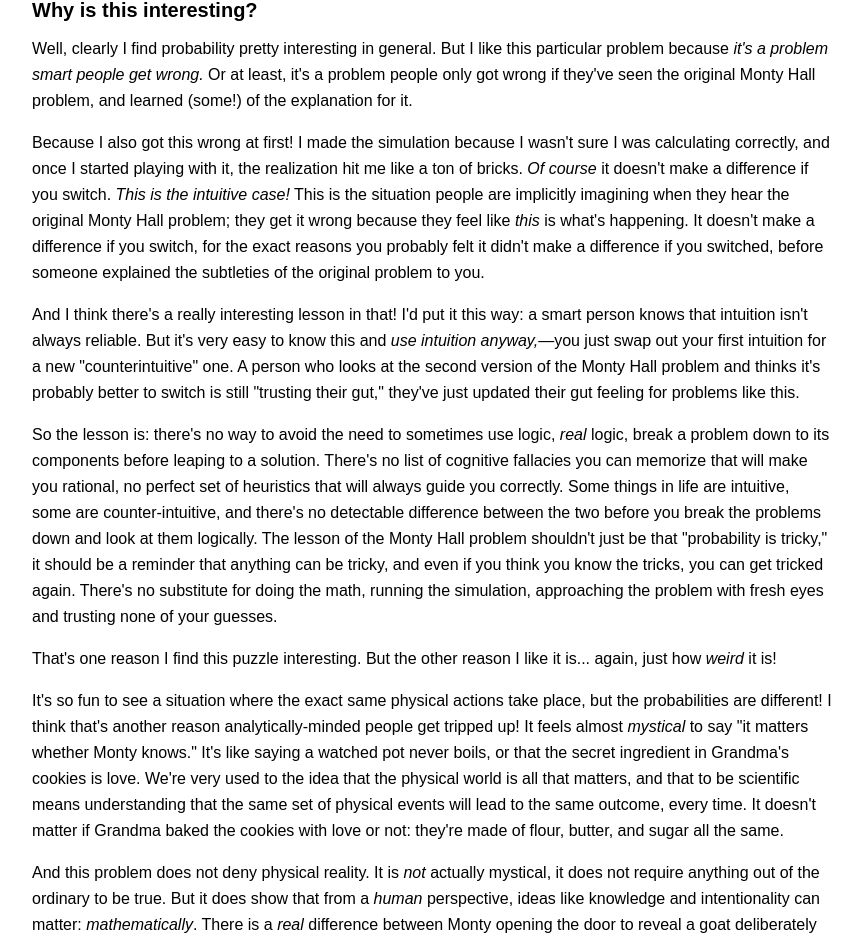
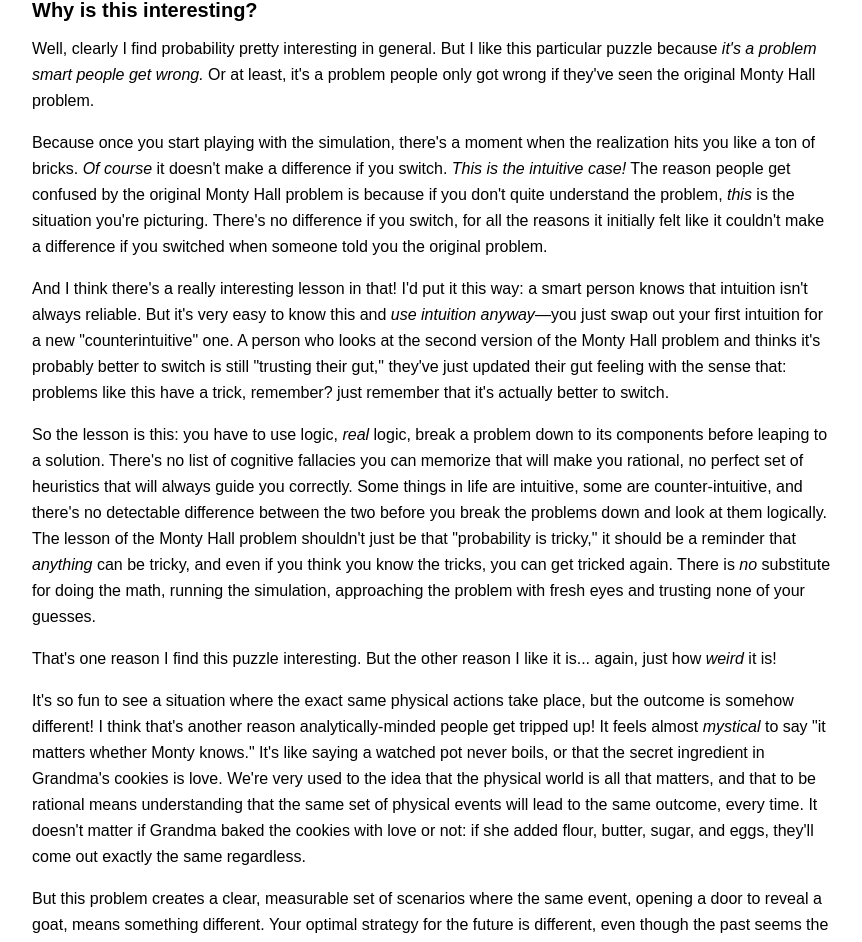
Before and after one commit to bbctol/does-monty-know, a Next.js app: page /explanation in a window 1280 px wide. Shown: the part 8571-9513 px from the top of the page, without its empty margins (208-1070 px from the left). Built offline with nearby package versions, Linux system fonts and the light colour scheme.

Commit message:
Update explanation.js
edited last section

```diff
--- a/pages/explanation.js
+++ b/pages/explanation.js
@@ -386,42 +386,43 @@ export default function Explanation() {
                   Why is this interesting?
                 </h3>
                 <p className="text-black mb-4 leading-relaxed">
-                  Well, clearly I find probability pretty interesting in general. But I like this particular problem because <em>it's a problem smart people get wrong.</em> Or at least, it's a problem
-                  people only got wrong if they've seen the original Monty Hall problem, and learned (some!) of the explanation for it.
+                  Well, clearly I find probability pretty interesting in general. But I like this particular puzzle because <em>it's a problem smart people get wrong.</em> Or at least, it's a problem
+                  people only got wrong if they've seen the original Monty Hall problem.
                 </p>
                 <p className="text-black mb-4 leading-relaxed">
-                  Because I also got this wrong at first! I made the simulation because I wasn't sure I was calculating correctly, and once I started playing with it, the realization hit me like a ton of bricks. <em>Of course</em> it doesn't make a difference if you
-                  switch. <em>This is the intuitive case!</em> This is the situation people are implicitly imagining when they hear the original Monty Hall problem; they get it wrong
-                  because they feel like <em>this</em> is what's happening. It doesn't make a difference if you switch, for the exact reasons you probably felt it didn't make a difference if you switched,
-                  before someone explained the subtleties of the original problem to you.
+                  Because once you start playing with the simulation, there's a moment when the realization hits you like a ton of bricks. <em>Of course</em> it doesn't make a difference if you
+                  switch. <em>This is the intuitive case!</em> The reason people get confused by the original Monty Hall problem is because if you don't quite understand the problem, <em>this</em> is the situation
+                  you're picturing. There's no difference if you switch, for all the reasons it initially felt like it couldn't make a difference if you switched when someone told you the original problem.
                 </p>
                 <p className="text-black mb-4 leading-relaxed">
-                  And I think there's a really interesting lesson in that! I'd put it this way: a smart person knows that intuition isn't always reliable. But it's very easy to know this and <em>use intuition anyway,</em>—you just swap out
+                  And I think there's a really interesting lesson in that! I'd put it this way: a smart person knows that intuition isn't always reliable. But it's very easy to know this and <em>use intuition anyway</em>—you just swap out
                   your first intuition for a new "counterintuitive" one. A person who looks at the second version of the Monty Hall problem and thinks it's probably better to switch is still "trusting their gut," they've just
-                  updated their gut feeling for problems like this.
+                  updated their gut feeling with the sense that: problems like this have a trick, remember? just remember that it's actually better to switch.
                 </p>
                 <p className="text-black mb-4 leading-relaxed">
-                  So the lesson is: there's no way to avoid the need to sometimes use logic, <em>real</em> logic, break a problem down to its components before leaping to a solution. There's no list of cognitive
+                  So the lesson is this: you have to use logic, <em>real</em> logic, break a problem down to its components before leaping to a solution. There's no list of cognitive
                   fallacies you can memorize that will make you rational, no perfect set of heuristics that will always guide you correctly. Some things in life are intuitive, some are counter-intuitive, and
                   there's no detectable difference between the two before you break the problems down and look at them logically. The lesson of the Monty Hall problem shouldn't just be that "probability is tricky," it should be
-                  a reminder that anything can be tricky, and even if you think you know the tricks, you can get tricked again. There's no substitute for doing the math, running the simulation, approaching the problem
+                  a reminder that <em>anything</em> can be tricky, and even if you think you know the tricks, you can get tricked again. There is <em>no</em> substitute for doing the math, running the simulation, approaching the problem
                   with fresh eyes and trusting none of your guesses.
                 </p>
                 <p className="text-black mb-4 leading-relaxed">
                   That's one reason I find this puzzle interesting. But the other reason I like it is... again, just how <em>weird</em> it is!
                 </p>
                 <p className="text-black mb-4 leading-relaxed">
-                  It's so fun to see a situation where the exact same physical actions take place, but the probabilities are different! I think that's another reason analytically-minded people get tripped up! It feels
+                  It's so fun to see a situation where the exact same physical actions take place, but the outcome is somehow different! I think that's another reason analytically-minded people get tripped up! It feels
                   almost <em>mystical</em> to say "it matters whether Monty knows." It's like saying a watched pot never boils, or that the secret ingredient in Grandma's cookies is love. We're very used to the idea
-                  that the physical world is all that matters, and that to be scientific means understanding that the same set of physical events will lead to the same outcome, every time. It doesn't matter if Grandma baked
-                  the cookies with love or not: they're made of flour, butter, and sugar all the same.
+                  that the physical world is all that matters, and that to be rational means understanding that the same set of physical events will lead to the same outcome, every time. It doesn't matter if Grandma baked
+                  the cookies with love or not: if she added flour, butter, sugar, and eggs, they'll come out exactly the same regardless.
                 </p>
                 <p className="text-black mb-4 leading-relaxed">
-                  And this problem does not deny physical reality. It is <em>not</em> actually mystical, it does not require anything out of the ordinary to be true. But it does show that from a <em>human</em> perspective,
-                  ideas like knowledge and intentionality can matter: <em>mathematically</em>. There is a <em>real</em> difference between Monty opening the door to reveal a goat deliberately or accidentally: even if it's the
-                  exact same physical event, it really does <em>mean</em> something different, in a way that matters. I don't mean this metaphorically: the difference between Monty opening the door deliberately or accidentally
-                  is the difference between a work of art made by an artist, and a perfect replica, down to the brushstroke, painted by a machine. It's the difference between doing something because you care about someone, or
-                  because you think it's expected of you. These differences are <em>real</em>, and understanding them is important.
+                  But this problem creates a clear, measurable set of scenarios where the same event, opening a door to reveal a goat, means something different. Your optimal strategy for the future is different,
+                  even though the past seems the same. And this problem does not deny physical reality. It is <em>not</em> actually mystical, it describes a real, measurable phenomenon. But it shows that from a <em>human</em> perspective,
+                  ideas like knowledge and intentionality can matter: <em>mathematically</em>. There is a <em>real</em> difference between Monty opening the door to reveal a goat deliberately or accidentally. And
+                  this might sound odd, but I mean it: that difference really is akin to
+                  the difference between a work of art made by an artist, and a perfect replica, down to the brushstroke, painted by a machine. It's the difference between doing something because you care about someone, or
+                  because you think it's expected of you. It's the difference between saying something because you mean it or because you were told to.
+                  It's hard to talk about these differences, and easy to frame discussions of them as irrational. But these differences are <em>real</em>, and understanding them is important.
 
                 </p>
               </section>
```
